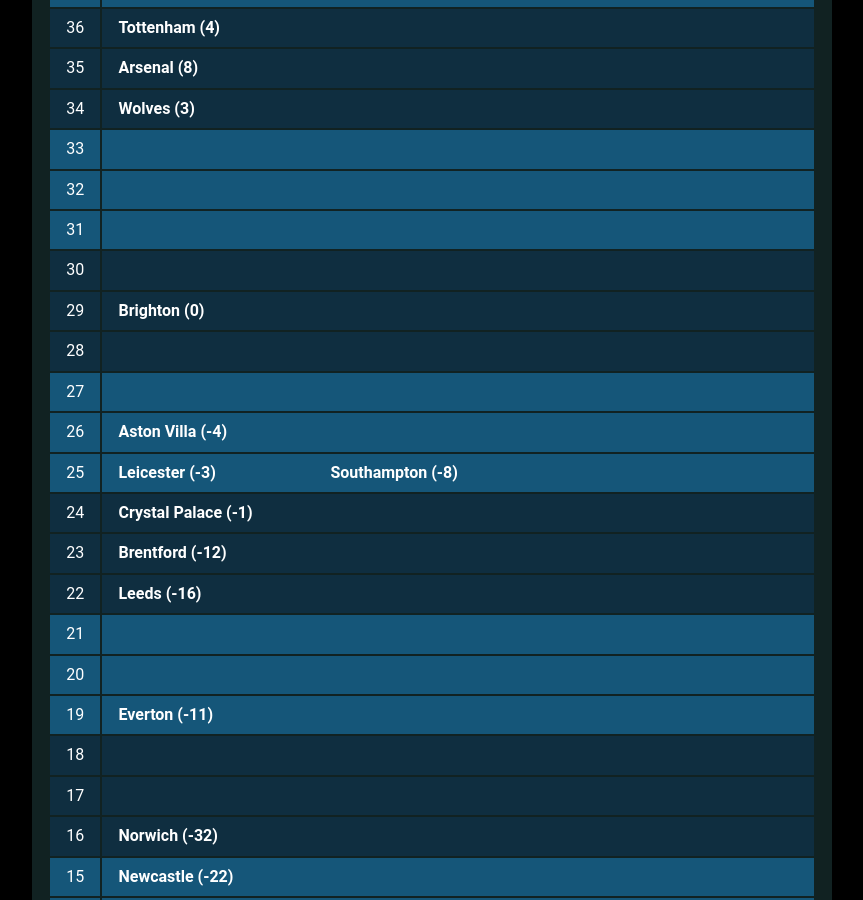
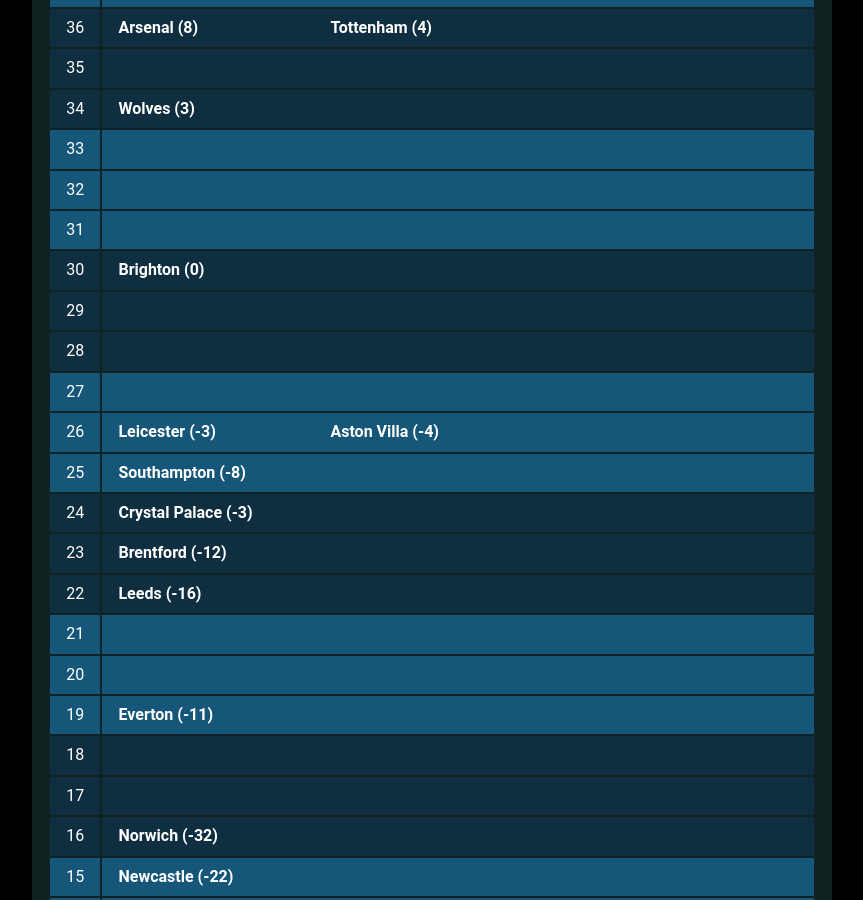
Before and after one commit to muru/muru.github.io, a Jekyll site: the page built from resources.md, in a window 1280 px wide and 900 px high, scrolled down 2325 px. Shown: the whole window, without its empty margins (208-1071 px from the left). Built offline with Jekyll 4.4.1, drawn with Linux system fonts in a browser that asks for light colours; some web fonts are replaced; some of the changed text lies outside the part shown.

Commit message:
updated cann-table: Mon 24 Jan 00:02:51 JST 2022

```diff
--- a/cann-table.html
+++ b/cann-table.html
@@ -49,6 +49,7 @@
 	<tr class="cann-row-2">
 		<td class="cann-point"> 48 </td>
 		<td class="cann-clubs">
+			<span class="club-name"> Liverpool (39) </span>
 		</td>
  	</tr>
 	<tr class="cann-row-2">
@@ -64,7 +65,6 @@
 	<tr class="cann-row-1">
 		<td class="cann-point"> 45 </td>
 		<td class="cann-clubs">
-			<span class="club-name"> Liverpool (37) </span>
 		</td>
  	</tr>
 	<tr class="cann-row-1">
@@ -113,13 +113,13 @@
 	<tr class="cann-row-2">
 		<td class="cann-point"> 36 </td>
 		<td class="cann-clubs">
+			<span class="club-name"> Arsenal (8) </span>
 			<span class="club-name"> Tottenham (4) </span>
 		</td>
  	</tr>
 	<tr class="cann-row-2">
 		<td class="cann-point"> 35 </td>
 		<td class="cann-clubs">
-			<span class="club-name"> Arsenal (8) </span>
 		</td>
  	</tr>
 	<tr class="cann-row-2">
@@ -146,12 +146,12 @@
 	<tr class="cann-row-2">
 		<td class="cann-point"> 30 </td>
 		<td class="cann-clubs">
+			<span class="club-name"> Brighton (0) </span>
 		</td>
  	</tr>
 	<tr class="cann-row-2">
 		<td class="cann-point"> 29 </td>
 		<td class="cann-clubs">
-			<span class="club-name"> Brighton (0) </span>
 		</td>
  	</tr>
 	<tr class="cann-row-2">
@@ -167,20 +167,20 @@
 	<tr class="cann-row-1">
 		<td class="cann-point"> 26 </td>
 		<td class="cann-clubs">
+			<span class="club-name"> Leicester (-3) </span>
 			<span class="club-name"> Aston Villa (-4) </span>
 		</td>
  	</tr>
 	<tr class="cann-row-1">
 		<td class="cann-point"> 25 </td>
 		<td class="cann-clubs">
-			<span class="club-name"> Leicester (-3) </span>
 			<span class="club-name"> Southampton (-8) </span>
 		</td>
  	</tr>
 	<tr class="cann-row-2">
 		<td class="cann-point"> 24 </td>
 		<td class="cann-clubs">
-			<span class="club-name"> Crystal Palace (-1) </span>
+			<span class="club-name"> Crystal Palace (-3) </span>
 		</td>
  	</tr>
 	<tr class="cann-row-2">
@@ -247,13 +247,8 @@
 	<tr class="cann-row-2">
 		<td class="cann-point"> 12 </td>
 		<td class="cann-clubs">
-		</td>
- 	</tr>
-	<tr class="cann-row-2">
-		<td class="cann-point"> 11 </td>
-		<td class="cann-clubs">
 			<span class="club-name"> Burnley (-11) </span>
 		</td>
  	</tr>
 </table>
-<span id="cann-gen-note"> Generated on  Sunday, 23 January 2022 at 12:07 JST. </span>
+<span id="cann-gen-note"> Generated on  Monday, 24 January 2022 at 00:02 JST. </span>
```
